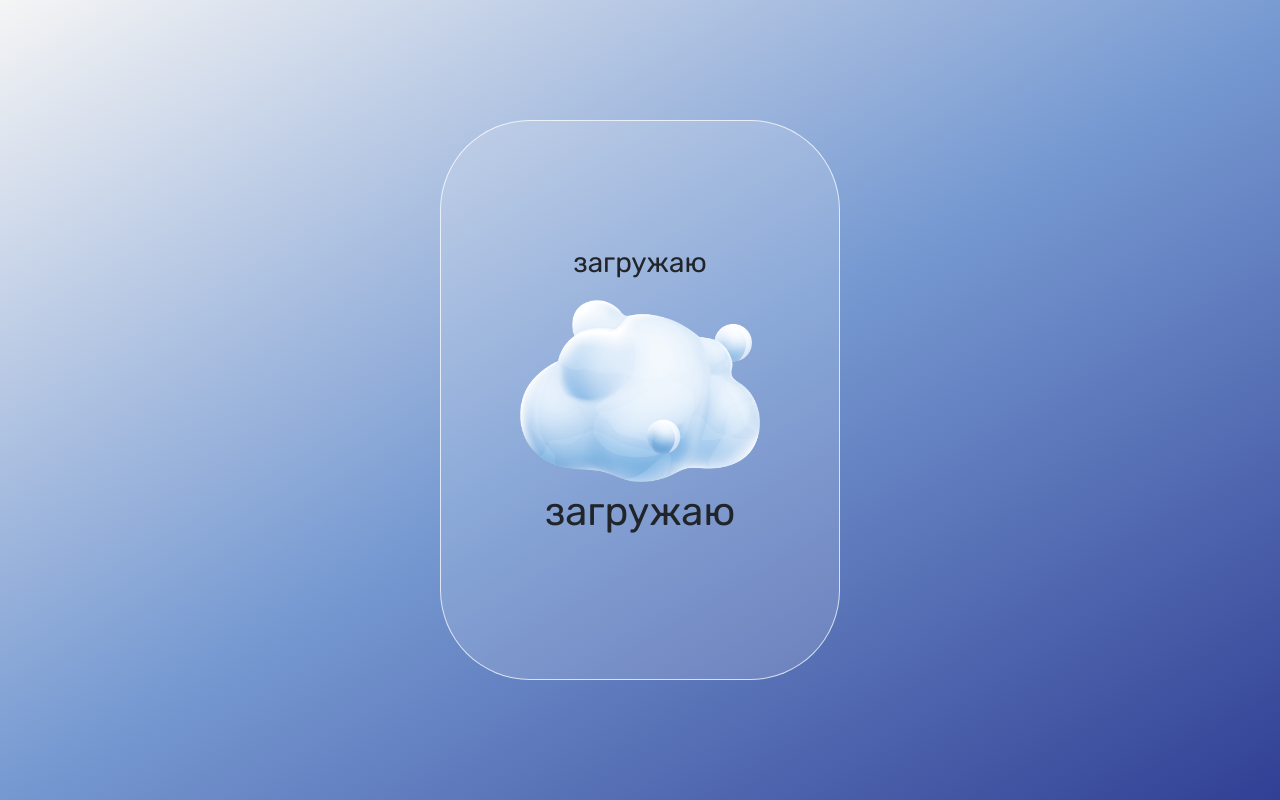
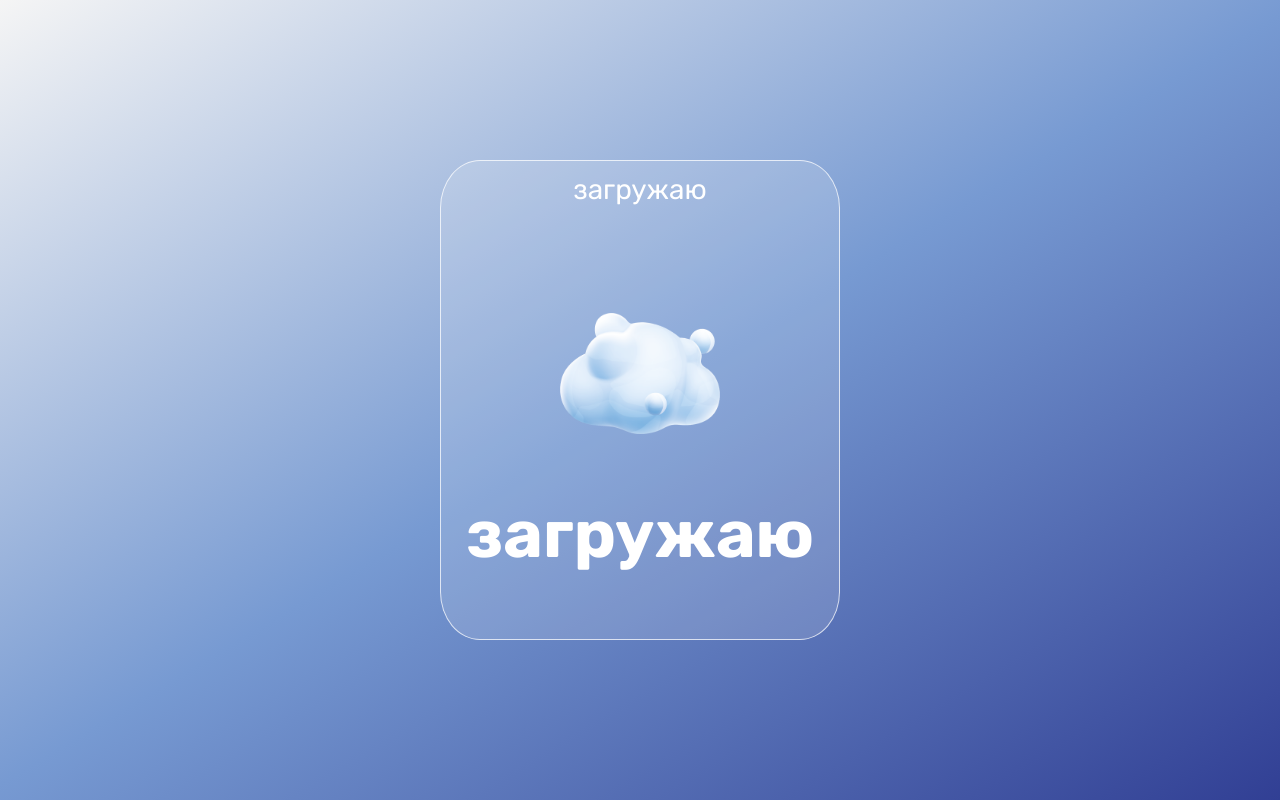
Before and after one commit to sadlywithu/api_weather, a plain HTML site: page index.html in a window 1280 px wide. Drawn offline with nearby package versions, Linux system fonts and the light colour scheme.

Commit message:
Update style.css

```diff
--- a/style.css
+++ b/style.css
@@ -11,33 +11,43 @@ body {
 }
 
 .section-container {
+    background-color: rgba(255, 255, 255, 0.144);
+    width: 50vh;
+    height: 60vh;
+    border: rgba(255, 255, 255, 0.733) 1px solid;
+    border-radius: 10%;
+}
+
+.container {
+    height: 60vh;
     display: flex;
     flex-direction: column;
-    justify-content: center;
-    align-items: center;
-    height: 70vh;
-    background-color: rgba(255, 255, 255, 0.144);
-    width: 50vh;
-    border: rgba(255, 255, 255, 0.733) 1px solid;
-    border-radius: 90px;
+    justify-content: space-around;
 }
 
-.load {
-    font-size: 5rem;
-    color: white;
+.fs-1 {
+    font-size: calc(3rem + 1.5vw) !important;
     font-weight: bold;
 }
-
-.head {
-    font-size: 2rem;
+p {
     color: white;
-    margin-bottom: 6vh;
 }
 
+
 img{
-    width: 30vh;
+    width: 20vh;
+    margin-bottom: 10%;
+    margin-top: 20%;
 }
+
 
 .date {
     color: white;
 }
+
+@media (max-width: 480px) {
+    body{
+        padding: 20px;
+    }
+
+}
```
